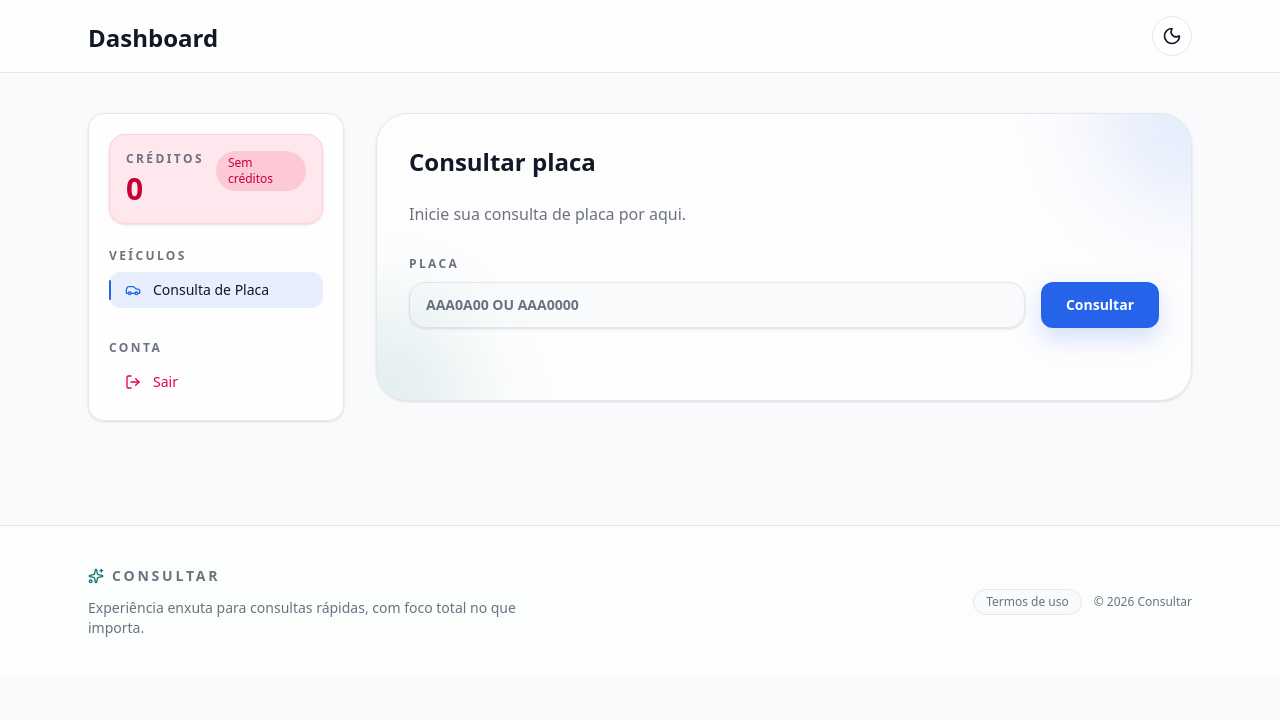
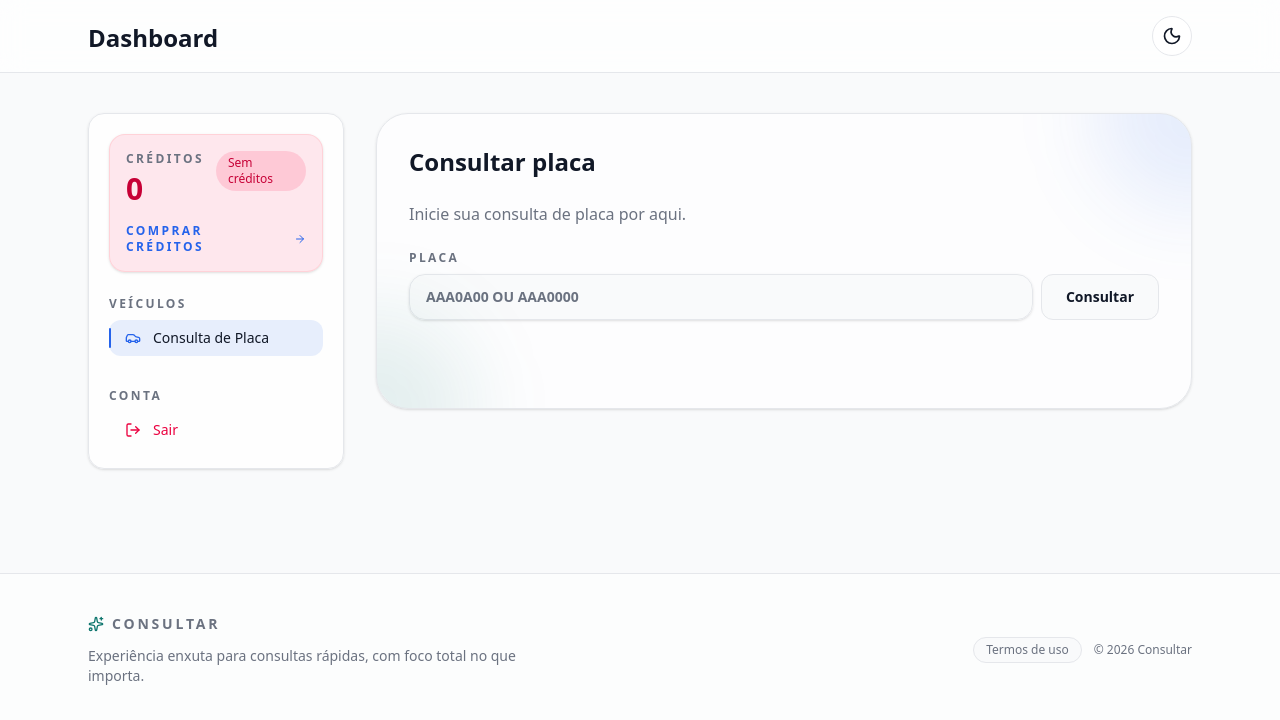
Before and after one commit to leosantosw/consulta-placa, a Next.js app: page /dashboard/consulta-placa in a window 1280 px wide. Shown: the top 720 px of the page. Built offline with nearby package versions, Linux system fonts and the light colour scheme; no server answers.

Commit message:
feat: implement CTAs and improve layout

```diff
--- a/src/app/globals.css
+++ b/src/app/globals.css
@@ -1,4 +1,5 @@
 @import "tailwindcss";
+@custom-variant dark (&:where(.dark, .dark *));
 
 :root {
   --background: #f9fafb;
@@ -9,6 +10,7 @@
   --primary: #2563eb;
   --secondary: #0f766e;
   --accent: #7c3aed;
+  --featured: #111827;
   --glass: rgba(255, 255, 255, 0.7);
 }
 
@@ -21,6 +23,7 @@
   --primary: #60a5fa;
   --secondary: #2dd4bf;
   --accent: #c4b5fd;
+  --featured: #171b27;
   --glass: rgba(15, 23, 42, 0.7);
 }
 
@@ -36,6 +39,7 @@
 
   --font-sans: var(--font-geist-sans);
   --font-mono: var(--font-geist-mono);
+  --text-featured: var(--featured)
 }
 
 body {
--- a/src/components/dashboard/DashboardLayout.tsx
+++ b/src/components/dashboard/DashboardLayout.tsx
@@ -1,7 +1,7 @@
 import { ReactNode } from "react";
 import DashboardFooter from "./footer/DashboardFooter";
 import Sidebar from "./sidebar/Sidebar";
-import DashboardNavigation from "./DashboardShell";
+import DashboardNavigation from "./DashboardNavigation";
 import UserCredits from "./sidebar/UserCredits";
 
 type DashboardLayoutProps = {
--- a/src/components/dashboard/sidebar/UserCredits.tsx
+++ b/src/components/dashboard/sidebar/UserCredits.tsx
@@ -1,6 +1,7 @@
 'use server'
 
 import { getWallet } from "@/lib/wallets/getWallet";
+import BuyCreditsLink from "@/components/ui/BuyCreditsLink";
 
 export default async function UserCredits() {
   const wallet = await getWallet();
@@ -30,6 +31,7 @@ export default async function UserCredits() {
           {hasCredits ? "Disponível" : "Sem créditos"}
         </div>
       </div>
+      <BuyCreditsLink className="mt-4" />
     </div>
   );
 }
--- a/src/components/sections/consulta-placa/client/ConsultaPlacaForm.tsx
+++ b/src/components/sections/consulta-placa/client/ConsultaPlacaForm.tsx
@@ -14,6 +14,7 @@ import { consultaPlacaAction } from "../actions";
 import { normalizePlate } from "../utils";
 import Button from "@/components/ui/Button";
 import Card from "@/components/ui/Card";
+import BuyCreditsLink from "@/components/ui/BuyCreditsLink";
 import ResultsSection from "./ResultsSection";
 
 function FormStatus({ state }: { state: ConsultaPlacaState }) {
@@ -21,12 +22,19 @@ function FormStatus({ state }: { state: ConsultaPlacaState }) {
   const resultData = state.status === "success" ? state.data : null;
   const isError = state.status === "error";
   const isEmpty = state.status === "empty";
+  const isInsufficientCredits =
+    isError && state.error === "Créditos insuficientes.";
 
   return (
-    <div className="mt-6 space-y-6">
+    <div className="mt-4 space-y-4">
       {!pending && isError ? (
         <Card>
+          <div className="flex flex-col gap-4 sm:flex-row sm:items-center sm:justify-between">
             <p className="text-sm font-semibold text-rose-600">{state.error}</p>
+            {isInsufficientCredits ? (
+              <BuyCreditsLink variant="button" className="w-full sm:w-auto" />
+            ) : null}
+          </div>
         </Card>
       ) : null}
       {!pending && isEmpty ? (
@@ -110,26 +118,33 @@ export default function ConsultaPlacaForm() {
       onSubmit={handleSubmit}
       className="mt-6 flex flex-col gap-4"
     >
-      <div className="flex flex-col gap-4 sm:flex-row sm:items-end">
-        <label className="flex-1">
-          <span className="text-xs font-semibold uppercase tracking-[0.2em] text-text-secondary">
+      <div className="grid gap-2 sm:grid-cols-[1fr_auto] sm:items-end">
+        <label
+          htmlFor="placa"
+          className="text-xs font-semibold uppercase tracking-[0.2em] text-text-secondary sm:col-span-2"
+        >
           Placa
-          </span>
-          <div className="mt-2 flex items-center gap-3 rounded-2xl border border-border bg-background/80 px-4 py-3 text-sm text-text shadow-sm">
+        </label>
+        <div className="flex items-center gap-3 rounded-2xl border border-border bg-background/80 px-4 py-3 text-sm text-text shadow-sm">
           <input
+            id="placa"
             name="placa"
             ref={inputRef}
             defaultValue={defaultConsultaPlacaState.plate}
             onChange={handleChange}
             placeholder="AAA0A00 ou AAA0000"
+            aria-describedby={plateError ? "placa-error" : undefined}
+            aria-invalid={Boolean(plateError)}
             className="w-full bg-transparent text-sm font-semibold uppercase text-text outline-none placeholder:text-text-secondary"
           />
         </div>
-          {plateError ? (
-            <p className="mt-2 text-xs text-rose-500">{plateError}</p>
-          ) : null}
-        </label>
-        <Button type="submit">Consultar</Button>
+        <Button type="submit" variant="ghost">Consultar</Button>
+        <p
+          id="placa-error"
+          className="min-h-[1rem] text-xs text-rose-500 sm:col-span-2"
+        >
+          {plateError ?? ""}
+        </p>
       </div>
       <FormStatus state={state} />
     </form>
--- a/src/components/sections/credits/CreditsPage.tsx
+++ b/src/components/sections/credits/CreditsPage.tsx
@@ -3,10 +3,10 @@ import CreditsReassurance from "@/components/sections/credits/CreditsReassurance
 import { creditPlans } from "@/lib/wallets/creditPlans";
 
 const reassuranceItems = [
-  "Créditos não expiram",
-  "Sem assinatura",
-  "Pagamento seguro",
-  "Dados públicos (LGPD)",
+  "Créditos sem expiração",
+  "Sem assinatura recorrente",
+  "Pagamento 100% seguro",
+  "Dados públicos conforme LGPD",
 ];
 
 export default function CreditsPage() {
--- a/src/components/sections/credits/CreditsReassurance.tsx
+++ b/src/components/sections/credits/CreditsReassurance.tsx
@@ -1,4 +1,4 @@
-import { CheckCircle2 } from "lucide-react";
+import { CheckCircle2, Sparkles } from "lucide-react";
 
 type CreditsReassuranceProps = {
   title?: string;
@@ -12,9 +12,12 @@ export default function CreditsReassurance({
   return (
     <section className="rounded-[24px] border border-border bg-card/70 px-6 py-5 shadow-sm">
       <div className="flex flex-col gap-3">
-        <p className="text-sm font-semibold uppercase tracking-[0.2em] text-muted">
-          {title}
-        </p>
+        <div className="flex items-center">
+          <span className="inline-flex items-center gap-2 rounded-full border border-border/70 bg-gradient-to-r from-[var(--primary)]/10 via-[var(--accent)]/10 to-[var(--secondary)]/10 px-4 py-1 text-[11px] font-semibold uppercase tracking-[0.28em] text-text">
+            <Sparkles className="h-3.5 w-3.5 text-[var(--primary)]" />
+            {title}
+          </span>
+        </div>
         <div className="grid gap-3 text-sm text-text-secondary sm:grid-cols-2 lg:grid-cols-4">
           {items.map((item) => (
             <div
--- /dev/null
+++ b/src/components/ui/BuyCreditsLink.tsx
@@ -0,0 +1,31 @@
+"use client";
+
+import Link from "next/link";
+import { ArrowRight } from "lucide-react";
+
+type BuyCreditsLinkProps = {
+  className?: string;
+  variant?: "link" | "button";
+};
+
+const variants: Record<NonNullable<BuyCreditsLinkProps["variant"]>, string> = {
+  link:
+    "inline-flex items-center gap-2 text-xs font-semibold uppercase tracking-[0.2em] text-[var(--primary)] transition hover:text-[color-mix(in_oklab,var(--primary),black_20%)]",
+  button:
+    "inline-flex items-center justify-center gap-2 rounded-xl border border-[var(--featured)] bg-[var(--featured)] px-6 py-3 text-sm font-semibold text-white shadow-[0_10px_24px_rgba(15,23,42,0.22)] transition hover:opacity-90 focus-visible:outline-none focus-visible:ring-2 focus-visible:ring-[var(--featured)] focus-visible:ring-offset-2 focus-visible:ring-offset-background dark:border-[var(--primary)] dark:bg-[var(--primary)] dark:hover:bg-[var(--primary)]/90 dark:focus-visible:ring-[var(--primary)]"
+};
+
+export default function BuyCreditsLink({
+  className = "",
+  variant = "link"
+}: BuyCreditsLinkProps) {
+  return (
+    <Link
+      href="/dashboard/creditos"
+      className={`${variants[variant]} ${className}`}
+    >
+      Comprar créditos
+      <ArrowRight className="h-3 w-3" aria-hidden="true" />
+    </Link>
+  );
+}
--- a/src/components/ui/PlanCard.tsx
+++ b/src/components/ui/PlanCard.tsx
@@ -43,7 +43,7 @@ export default function PlanCard({
       )}
 
       {isFeatured && badgeText && (
-        <span className="absolute -top-4 left-1/2 -translate-x-1/2 flex items-center gap-1.5 rounded-full border border-[var(--primary)]/20 bg-[var(--primary)]/10 px-4 py-1.5 text-xs font-semibold uppercase tracking-wider text-[var(--primary)] backdrop-blur-sm">
+        <span className="absolute -top-4 left-1/2 z-10 -translate-x-1/2 inline-flex items-center gap-2 rounded-full border border-[var(--primary)]/30 bg-[var(--primary)]/15 px-12 py-1 text-[10px] font-semibold uppercase tracking-[0.18em] text-[var(--primary)] shadow-sm shadow-[var(--primary)]/20 backdrop-blur-sm whitespace-nowrap sm:px-4">
           <Sparkles className="h-3.5 w-3.5" />
           {badgeText}
         </span>
--- a/src/components/ui/PlanCardButton.tsx
+++ b/src/components/ui/PlanCardButton.tsx
@@ -1,6 +1,6 @@
 "use client";
 
-import type { ButtonHTMLAttributes, ReactNode } from "react";
+import type { ButtonHTMLAttributes } from "react";
 import { ArrowRight } from "lucide-react";
 
 type PlanCardButtonProps = ButtonHTMLAttributes<HTMLButtonElement> & {
@@ -19,9 +19,9 @@ export default function PlanCardButton({
   const baseStyles =
     "flex w-full cursor-pointer items-center justify-center gap-2 rounded-lg px-6 py-3.5 text-base font-semibold transition-all duration-200";
 
-  const featuredStyles = "bg-[var(--text)] dark:bg-[var(--card)] text-white hover:opacity-90";
+  const featuredStyles = "bg-[var(--featured)] text-white hover:opacity-90 border-2 border-[var(--featured)] dark:bg-[var(--primary)] dark:border-[var(--primary)] dark:hover:bg-[var(--primary)]/90";
   const defaultStyles =
-    "border-2 border-[var(--text)] bg-transparent text-[var(--text)] hover:bg-[var(--text)] hover:text-white";
+    "border-2 border-[var(--text)] bg-transparent text-[var(--text)] hover:border-[var(--featured)] hover:bg-[var(--featured)] hover:text-white dark:border-[var(--text-secondary)] dark:hover:border-[var(--text)] dark:hover:bg-[var(--featured)]";
 
   return (
     <button
```
Also changed, not shown: src/components/dashboard/DashboardNavigation.tsx (renamed from src/components/dashboard/DashboardShell.tsx), src/middleware.ts (renamed from middleware.ts). Lines whose indentation alone changed are shown as unchanged.
